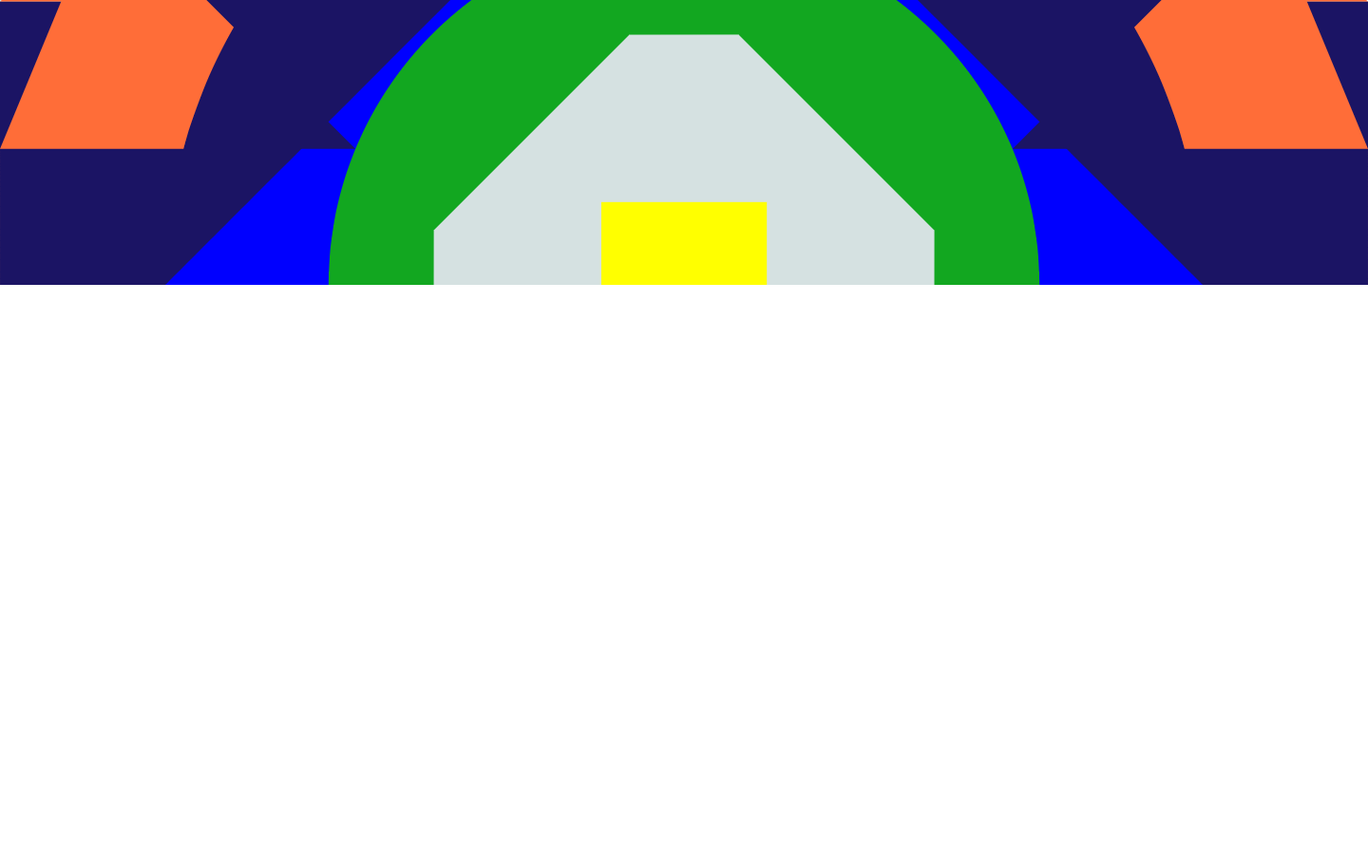
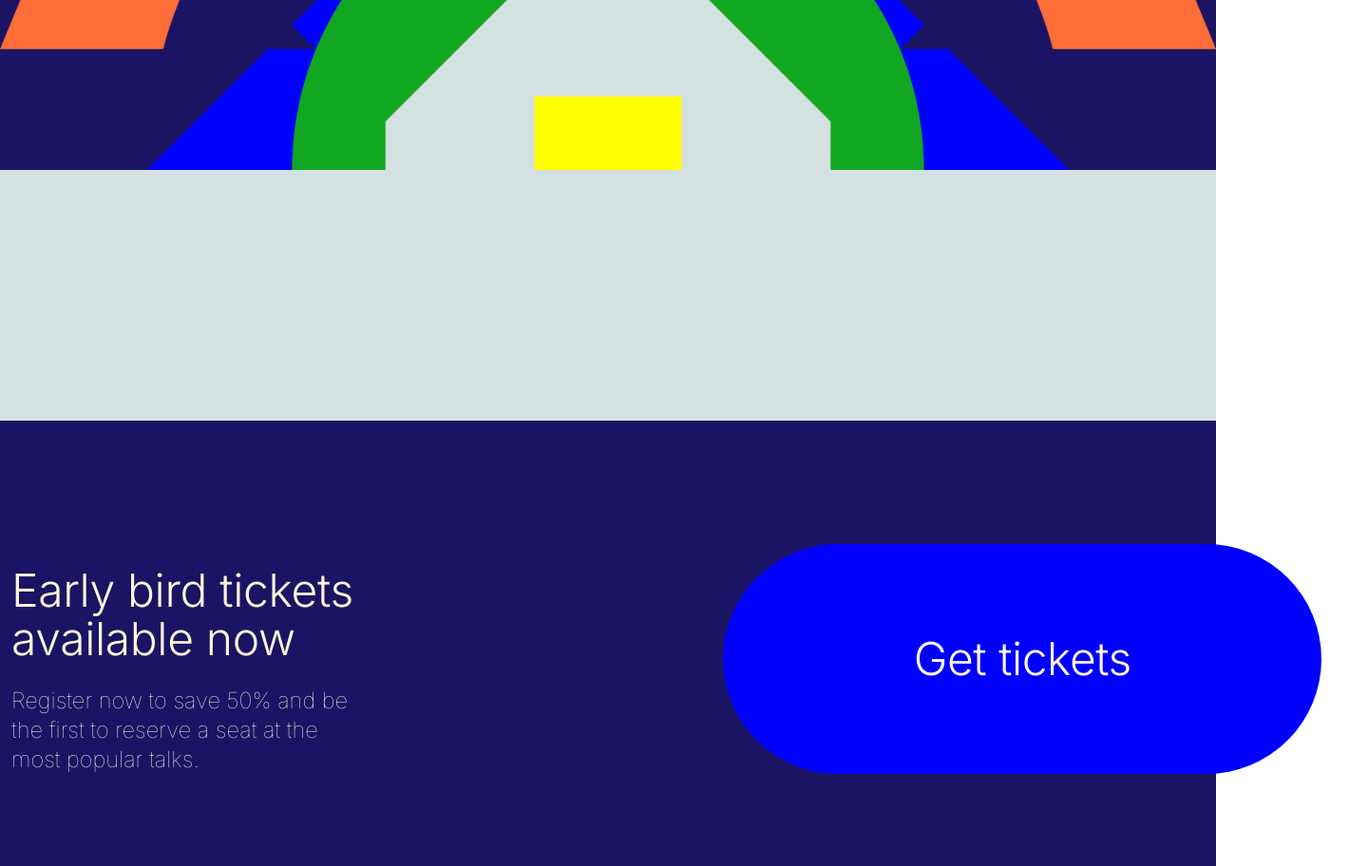
Before and after one commit to DKuzibaev/js-vite-template, a website built with Vite: page index.html in a window 1280 px wide. Shown: the part 1084-1996 px from the top of the page at 95% size, 1440 px wide, since content can reach past the window. Before the commit the page ends 1384 px from the top, so only its background shows below. Built offline with nearby package versions, Linux system fonts and the light colour scheme.

Commit message:
add new block in main section

```diff
--- a/index.html
+++ b/index.html
@@ -55,9 +55,25 @@
         </div>
       </div>
     </div>
-    <div class="container-fluid">
-      <div class="main_image">
-        <img src="./public/img/Main_image.png" alt="main_image">
+    <div class="main_image">
+      <img src="./img/Main_image.png" alt="main_image">
+    </div>
+    <div class="tickets_block">
+      <div class="container-xxl">
+        <div class="row">
+          <div class="col-5">
+            <div class="tickets_txt_block">
+              <h3 class="tickets_title">Early bird tickets
+                available now</h3>
+              <p class="tickets_descr">Register now to save 50% and be <br>
+                the first to reserve a seat at the <br>
+                most popular talks.</p>
+            </div>
+          </div>
+          <div class="col-7">
+            <button class="get_tickets_bnt">Get tickets</button>
+          </div>
+        </div>
       </div>
     </div>
   </section>
--- a/src/sass/_main.sass
+++ b/src/sass/_main.sass
@@ -21,9 +21,51 @@
 		align-items: center
 
 .main_image
-	position: absolute
-	width: 100%
-	left: 50%
-	transform: translateX(-50%)
-	top: 541px
 	background: rgb(213, 225, 225)
+	min-height: 600px
+	img
+		position: absolute
+		display: block
+		width: 100%
+		left: 50%
+		transform: translateX(-50%)
+		top: 500px
+
+.tickets_block
+	display: flex
+	justify-content: space-between
+	align-items: center
+	min-height: 429px
+	background: rgb(27, 20, 100)
+	padding: 130px 0 80px 0
+	.tickets_title
+		margin-top: 24px
+		color: rgb(255, 245, 218)
+		font-size: 48px
+		font-weight: 300
+		line-height: 50.4px
+		letter-spacing: -0.36px
+		text-align: left
+	.tickets_descr
+		margin-top: 24px
+		color: rgb(255, 245, 218)
+		font-size: 23.63px
+		font-weight: 100
+		line-height: 31.2px
+		letter-spacing: 0%
+		text-align: left
+
+	.get_tickets_bnt
+		width: 630px
+		height: 242px
+		margin-left: 216px
+		border-radius: 300px
+		border: none
+		background: rgb(0, 0, 255)
+		color: rgb(255, 245, 218)
+		font-family: Inter
+		font-size: 48px
+		font-weight: 300
+		line-height: 58px
+		letter-spacing: -0.48px
+		text-align: center
```
Also changed, not shown: src/css/style.min.css, 1 other file.
